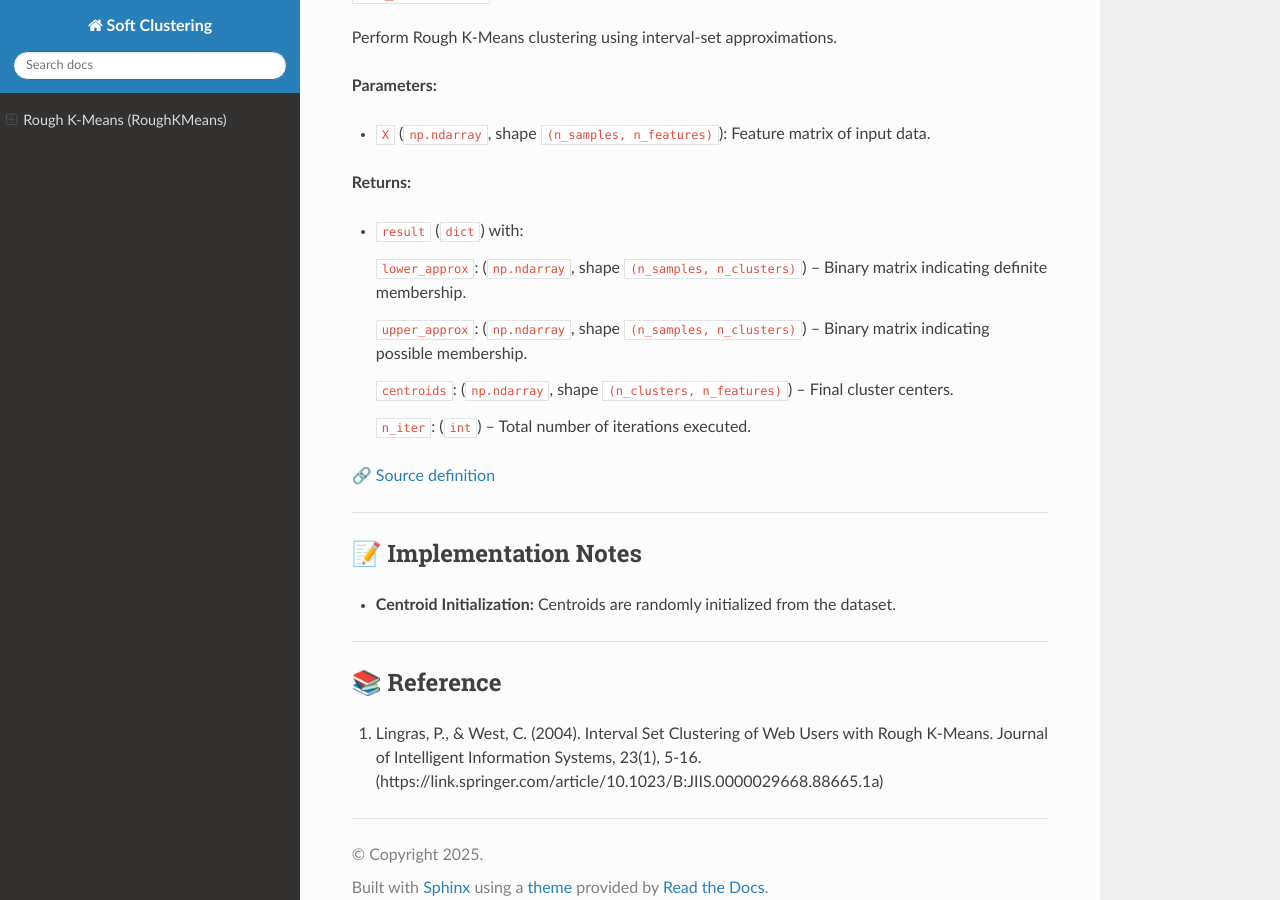
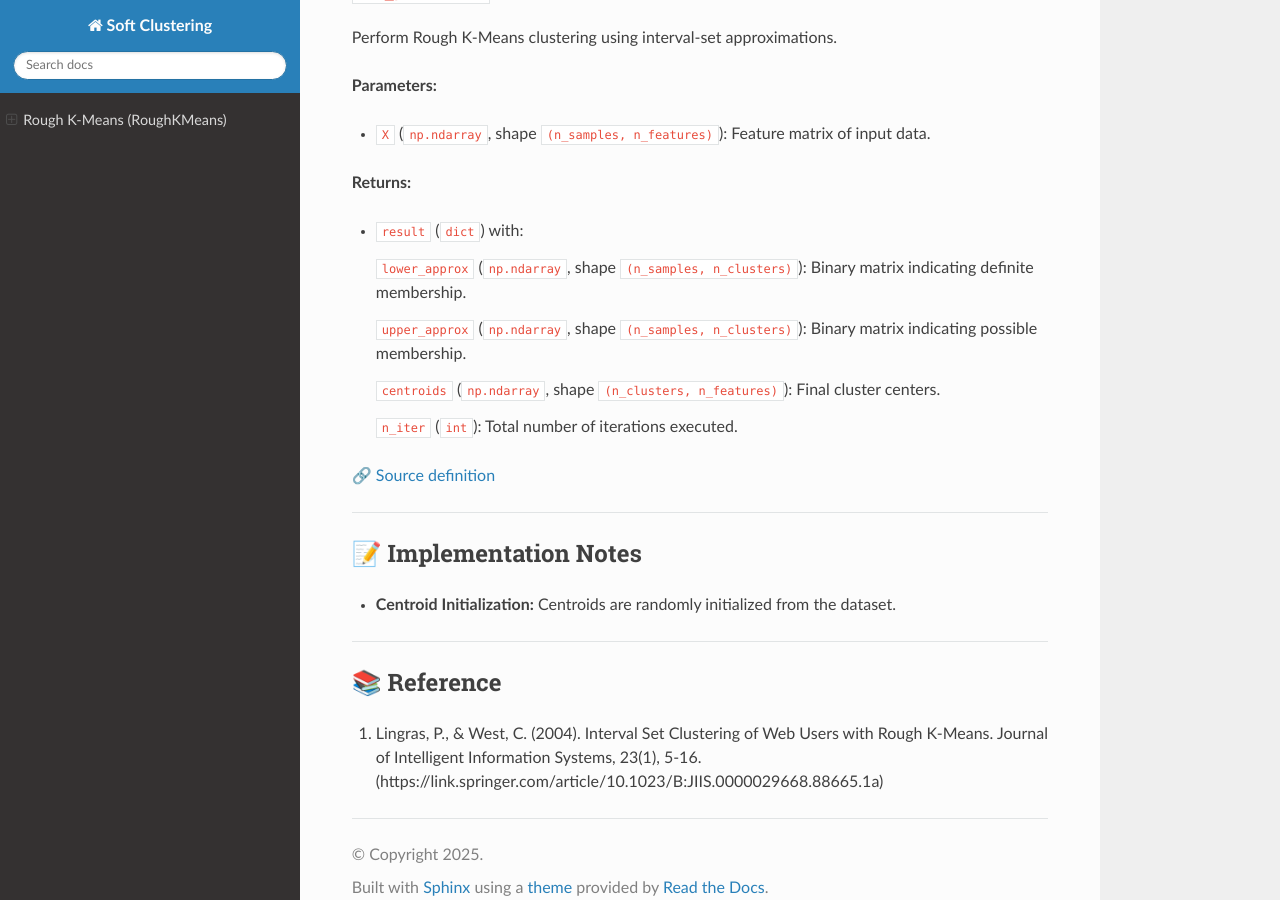
Before and after one commit to soft-clustering/soft-clustering, a Sphinx documentation site: the page built from docs/source/rough_k_means.md, in a window 1280 px wide and 900 px high, scrolled down 1674 px. Built offline with Sphinx 7.4.7 and the Read the Docs theme 3.1.0, drawn with Linux system fonts in a browser that asks for light colours.

```diff
--- a/docs/source/rough_k_means.md
+++ b/docs/source/rough_k_means.md
@@ -83,13 +83,13 @@ Perform Rough K-Means clustering using interval-set approximations.
 
 * `result` (`dict`) with:
 
-  `lower_approx`: (`np.ndarray`, shape `(n_samples, n_clusters)`) – Binary matrix indicating definite membership.
+  `lower_approx` (`np.ndarray`, shape `(n_samples, n_clusters)`): Binary matrix indicating definite membership.
 
-  `upper_approx`: (`np.ndarray`, shape `(n_samples, n_clusters)`) – Binary matrix indicating possible membership.
+  `upper_approx` (`np.ndarray`, shape `(n_samples, n_clusters)`): Binary matrix indicating possible membership.
 
-  `centroids`: (`np.ndarray`, shape `(n_clusters, n_features)`) – Final cluster centers.
+  `centroids` (`np.ndarray`, shape `(n_clusters, n_features)`): Final cluster centers.
 
-  `n_iter`: (`int`) – Total number of iterations executed.
+  `n_iter` (`int`): Total number of iterations executed.
 
 [🔗 Source definition](https://github.com/soft-clustering/soft-clustering/blob/main/soft_clustering/_rough_k_means.py#L14)
 
```
